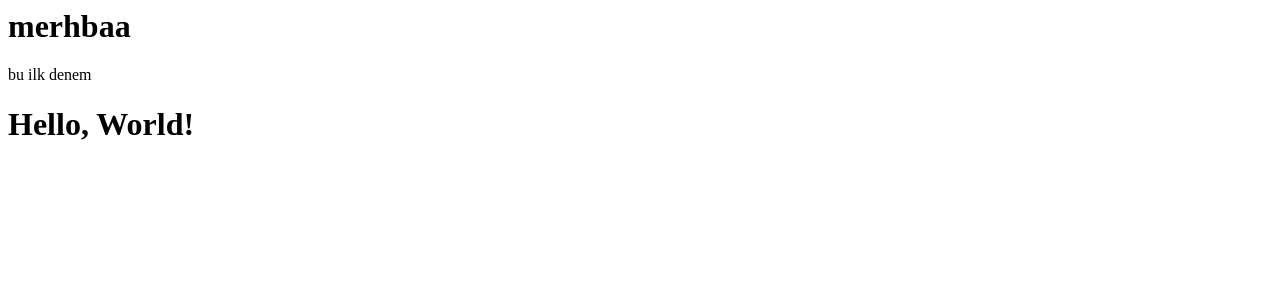
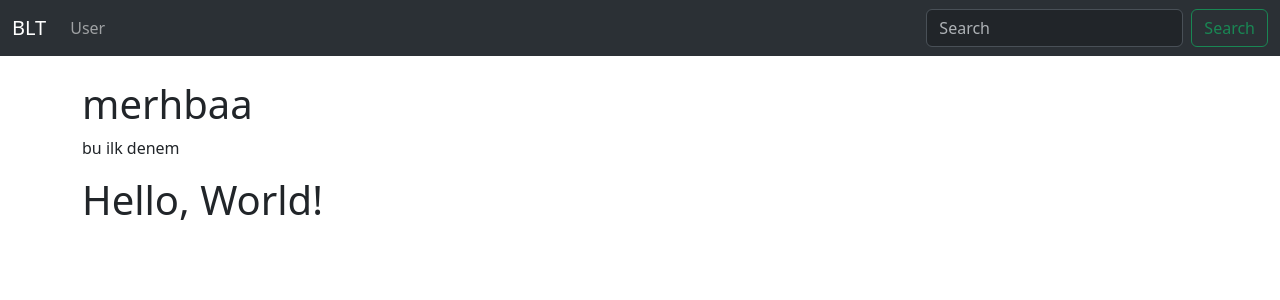
Before and after one commit to Muyubu1/FlaskPython, a Flask app: page / in a window 1280 px wide. Shown: the top 300 px of the page. Run offline with Flask 3, Linux system fonts and the light colour scheme.

Commit message:
added navbar and use link

```diff
--- a/app.py
+++ b/app.py
@@ -6,6 +6,10 @@ app = Flask(__name__)
 def home():
     stuff="<h1>Hello, World!</h1>"
     return render_template("index.html", stuff=stuff)
+
+@app.route("/index")
+def index():
+    return render_template("index.html")
 
 @app.route("/user/<name>")
 def user(name):
--- /dev/null
+++ b/templates/base.html
@@ -0,0 +1,24 @@
+<!DOCTYPE html>
+<html lang="en">
+  <head>
+    <meta charset="utf-8" />
+    <meta name="viewport" content="width=device-width, initial-scale=1" />
+    <title>BINGO</title>
+    <link
+      href="https://cdn.jsdelivr.net/npm/bootstrap@5.3.3/dist/css/bootstrap.min.css"
+      rel="stylesheet"
+      integrity="sha384-QWTKZyjpPEjISv5WaRU9OFeRpok6YctnYmDr5pNlyT2bRjXh0JMhjY6hW+ALEwIH"
+      crossorigin="anonymous"
+    />
+  </head>
+  <body>
+    {% include "navbar.html" %}
+    <br />
+    <div class="container">{% block content %} {% endblock %}</div>
+    <script
+      src="https://cdn.jsdelivr.net/npm/bootstrap@5.3.3/dist/js/bootstrap.bundle.min.js"
+      integrity="sha384-YvpcrYf0tY3lHB60NNkmXc5s9fDVZLESaAA55NDzOxhy9GkcIdslK1eN7N6jIeHz"
+      crossorigin="anonymous"
+    ></script>
+  </body>
+</html>
--- a/templates/index.html
+++ b/templates/index.html
@@ -1,3 +1,7 @@
-<h1>merhbaa</h1>
-<p>bu ilk denem</p>
-<p>{{stuff |safe}}</p>
+{% extends "base.html" %}
+
+{% block content %}
+    <h1>merhbaa</h1>
+    <p>bu ilk denem</p>
+    <p>{{stuff |safe}}</p>
+{% endblock %}
--- /dev/null
+++ b/templates/navbar.html
@@ -0,0 +1,22 @@
+<nav class="navbar navbar-expand-lg bg-body-tertiary" data-bs-theme="dark">
+    <div class="container-fluid">
+      <a class="navbar-brand" href=" {{url_for('pizza')}}">BLT  </a>
+      <button class="navbar-toggler" type="button" data-bs-toggle="collapse" data-bs-target="#navbarSupportedContent" aria-controls="navbarSupportedContent" aria-expanded="false" aria-label="Toggle navigation">
+        <span class="navbar-toggler-icon"></span>
+      </button>
+      <div class="collapse navbar-collapse" id="navbarSupportedContent">
+        <ul class="navbar-nav me-auto mb-2 mb-lg-0">
+
+          <li class="nav-item">
+            <a class="nav-link" href=" {{url_for('user',name='yusuf')}}">User</a>
+          </li>
+
+
+        </ul>
+        <form class="d-flex" role="search">
+          <input class="form-control me-2" type="search" placeholder="Search" aria-label="Search">
+          <button class="btn btn-outline-success" type="submit">Search</button>
+        </form>
+      </div>
+    </div>
+  </nav>
--- a/templates/pizza.html
+++ b/templates/pizza.html
@@ -1,6 +1,12 @@
+{% extends "base.html" %}
+
+{% block content %}
+
 <h3>Favorite Pizzas:</h3>
 <ul>
     {% for topping in toppings %}
         <li>{{ topping }}</li>
     {% endfor %}
 </ul>
+
+{% endblock %}
```
Also changed, not shown: templates/404.html (+8 -2 lines), templates/500.html (+8 -2 lines), templates/user.html (+5 -2 lines).
